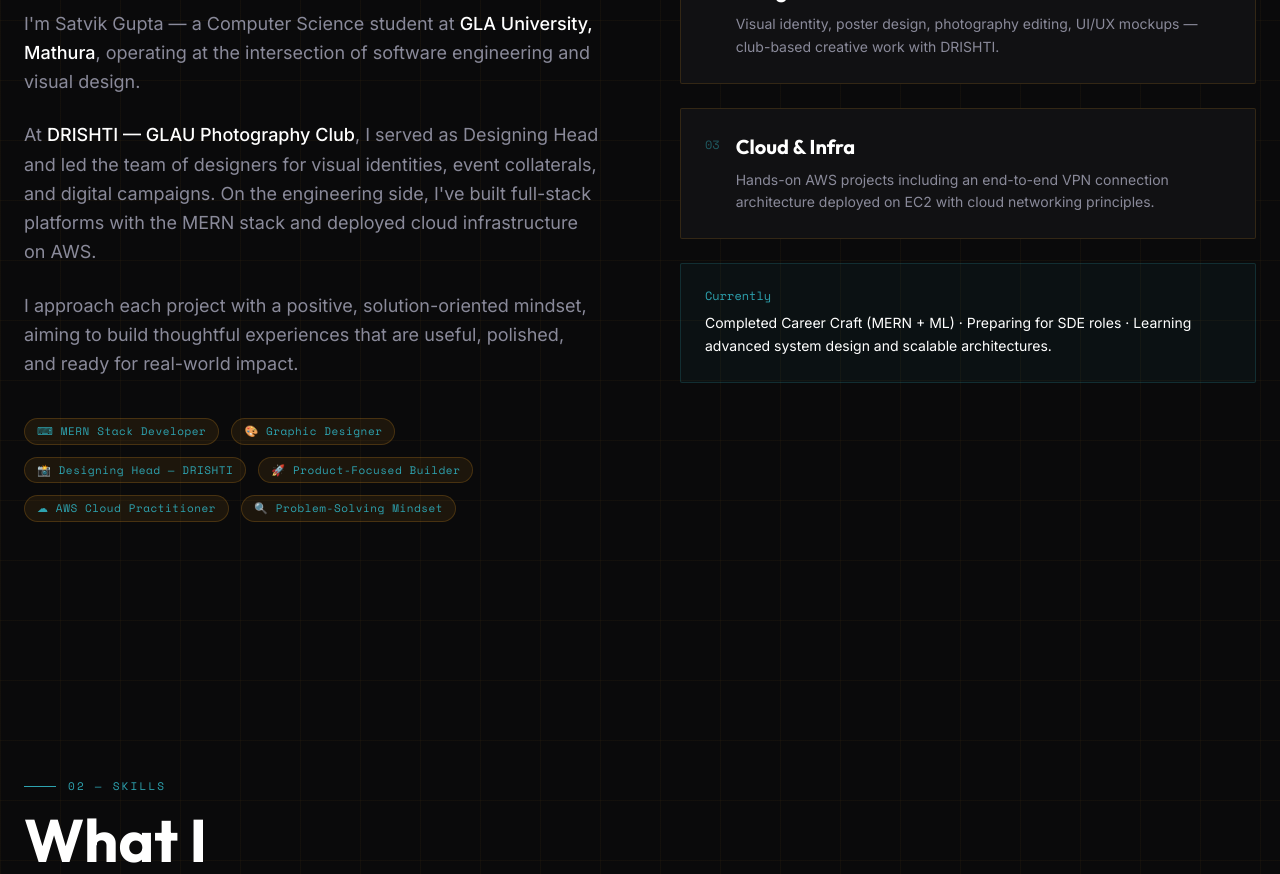
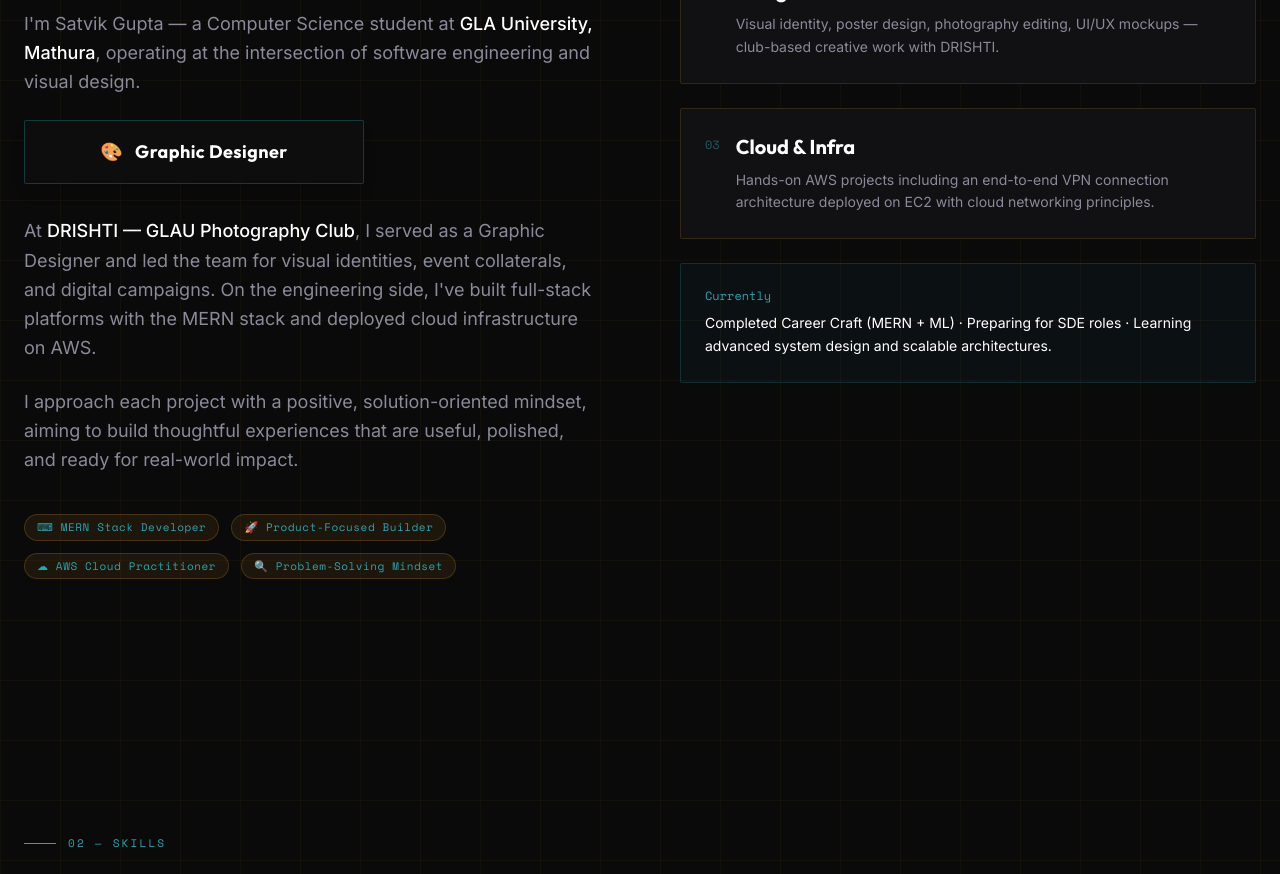
Before and after one commit to Satvikk7/Portfolio, a React (Vite) app: page / in a window 1280 px wide. Shown: the part 1180-2054 px from the top of the page. Built offline with nearby package versions, Linux system fonts and the light colour scheme.

Commit message:
feat: replace designing head with 3D flip role card

```diff
--- a/src/sections/About.jsx
+++ b/src/sections/About.jsx
@@ -1,14 +1,58 @@
 import { motion } from 'framer-motion'
 import { useInView } from 'react-intersection-observer'
+import { useState } from 'react'
 
 const traits = [
   { icon: '⌨', label: 'MERN Stack Developer' },
-  { icon: '🎨', label: 'Graphic Designer' },
-  { icon: '📸', label: 'Designing Head — DRISHTI' },
   { icon: '🚀', label: 'Product-Focused Builder' },
   { icon: '☁', label: 'AWS Cloud Practitioner' },
   { icon: '🔍', label: 'Problem-Solving Mindset' },
 ]
+
+function FlipRoleCard({ inView }) {
+  const [isFlipped, setIsFlipped] = useState(false)
+
+  return (
+    <motion.div
+      initial={{ opacity: 0, y: 20 }}
+      animate={inView ? { opacity: 1, y: 0 } : {}}
+      transition={{ duration: 0.6, delay: 0.3 }}
+      className="relative w-full max-w-[340px] h-14 sm:h-16 cursor-pointer mb-8 group"
+      style={{ perspective: 1000 }}
+      onMouseEnter={() => setIsFlipped(true)}
+      onMouseLeave={() => setIsFlipped(false)}
+      onClick={() => setIsFlipped(!isFlipped)}
+    >
+      <motion.div
+        className="w-full h-full relative"
+        initial={false}
+        animate={{ rotateX: isFlipped ? 180 : 0 }}
+        transition={{ duration: 0.6, type: 'spring', stiffness: 120, damping: 14 }}
+        style={{ transformStyle: 'preserve-3d' }}
+      >
+        {/* Front */}
+        <div
+          className="absolute inset-0 flex items-center justify-center rounded-sm border border-teal/30 bg-carbon/50 backdrop-blur-sm shadow-lg"
+          style={{ backfaceVisibility: 'hidden' }}
+        >
+          <p className="font-outfit font-bold text-base sm:text-lg text-white tracking-wide">
+            <span className="text-teal mr-2">🎨</span> Graphic Designer
+          </p>
+        </div>
+
+        {/* Back */}
+        <div
+          className="absolute inset-0 flex items-center justify-center rounded-sm bg-teal shadow-[0_0_20px_rgba(46,163,176,0.3)]"
+          style={{ backfaceVisibility: 'hidden', transform: 'rotateX(180deg)' }}
+        >
+          <p className="font-outfit font-bold text-base sm:text-lg text-void tracking-wide">
+            <span className="mr-2">💻</span> Software Development Engineer
+          </p>
+        </div>
+      </motion.div>
+    </motion.div>
+  )
+}
 
 export default function About() {
   const [ref, inView] = useInView({ threshold: 0.2, triggerOnce: true })
@@ -51,6 +95,8 @@
               operating at the intersection of software engineering and visual design.
             </motion.p>
 
+            <FlipRoleCard inView={inView} />
+
             <motion.p
               initial={{ opacity: 0, y: 20 }}
               animate={inView ? { opacity: 1, y: 0 } : {}}
@@ -58,7 +104,7 @@
               className="font-inter text-smoke text-lg leading-relaxed mb-6"
             >
               At <span className="text-white font-medium">DRISHTI — GLAU Photography Club</span>,
-              I served as Designing Head and led the team of designers for visual identities, event collaterals, and digital campaigns.
+              I served as a Graphic Designer and led the team for visual identities, event collaterals, and digital campaigns.
               On the engineering side, I've built full-stack platforms with the MERN stack
               and deployed cloud infrastructure on AWS.
             </motion.p>
```
